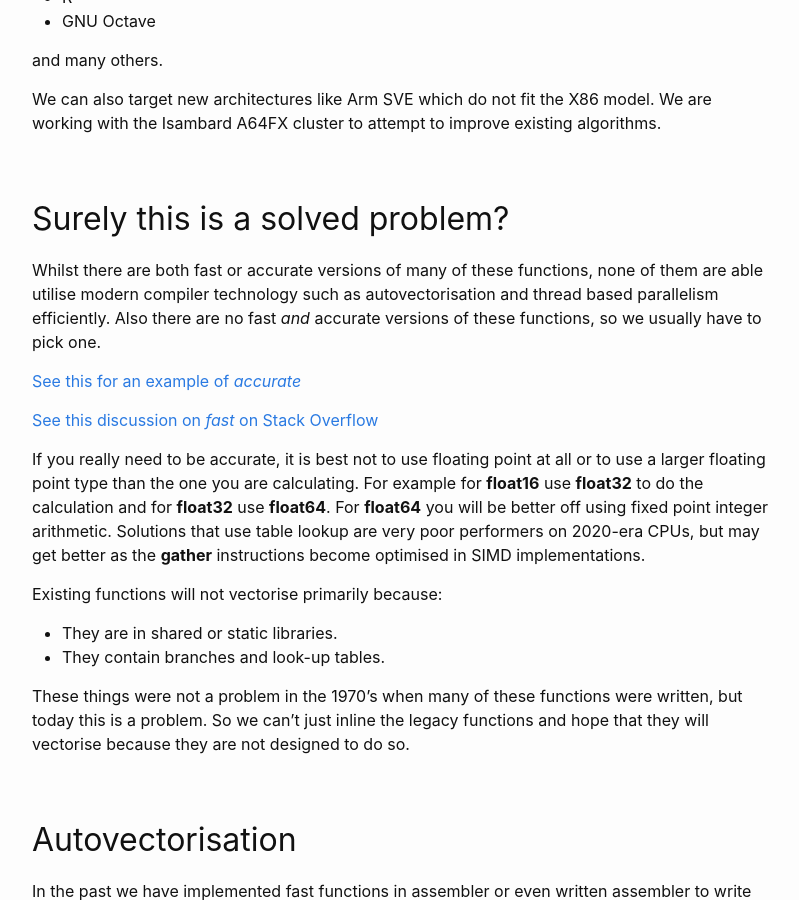
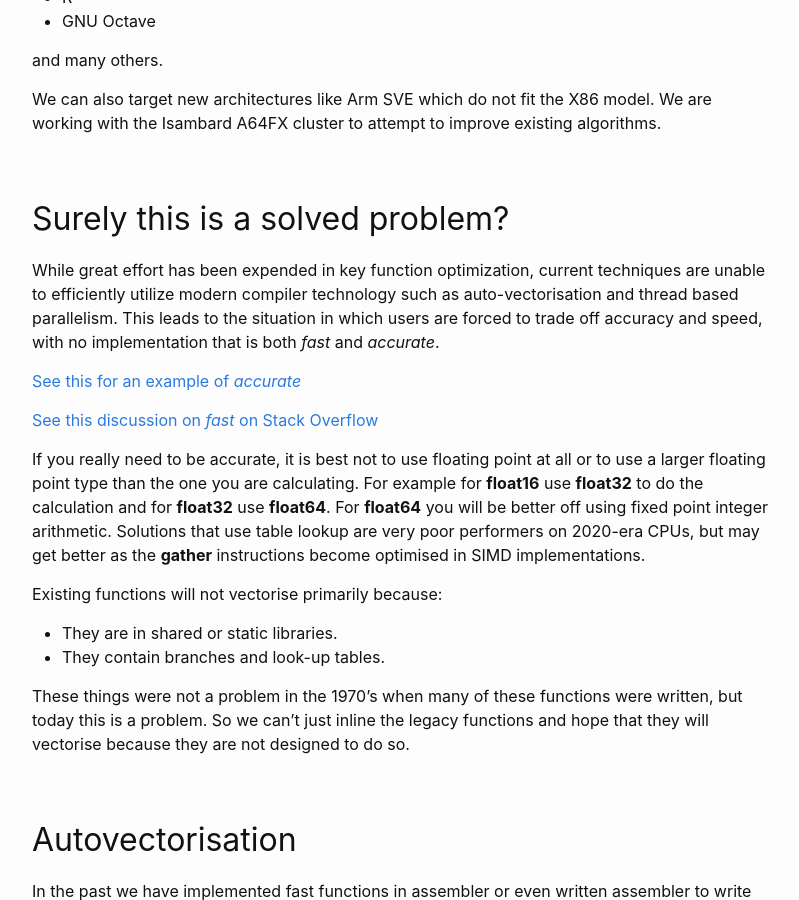
Before and after one commit to atomicincrement/atomicincrement.github.io, a Jekyll site: the page built from _posts/2021-11-18-polynomial-approximation.md, in a window 1280 px wide and 900 px high, scrolled down 1412 px. Shown: the whole window, without its empty margins (238-1037 px from the left). Built offline with Jekyll 4.4.1, drawn with Linux system fonts in a browser that asks for light colours.

Commit message:
Update _posts/2021-11-18-polynomial-approximation.md
Co-authored-by: WillRogerJones <33420026+WillRogerJones@users.noreply.github.com>

```diff
--- a/_posts/2021-11-18-polynomial-approximation.md
+++ b/_posts/2021-11-18-polynomial-approximation.md
@@ -54,10 +54,7 @@ algorithms.
 
 ## Surely this is a solved problem?
 
-Whilst there are both fast or accurate versions of many of these functions, none of
-them are able utilise modern compiler technology such as autovectorisation and
-thread based parallelism efficiently. Also there are no fast *and* accurate versions
-of these functions, so we usually have to pick one.
+While great effort has been expended in key function optimization, current techniques are unable to efficiently utilize   modern compiler technology such as auto-vectorisation and thread based parallelism. This leads to the situation in which users are forced to trade off accuracy and speed, with no implementation that is both *fast* and *accurate*.
 
 [See this for an example of *accurate*](https://blog.sigplan.org/2021/08/26/high-performance-correctly-rounded-math-libraries-for-32-bit-floating-point-representations/)
 
```
